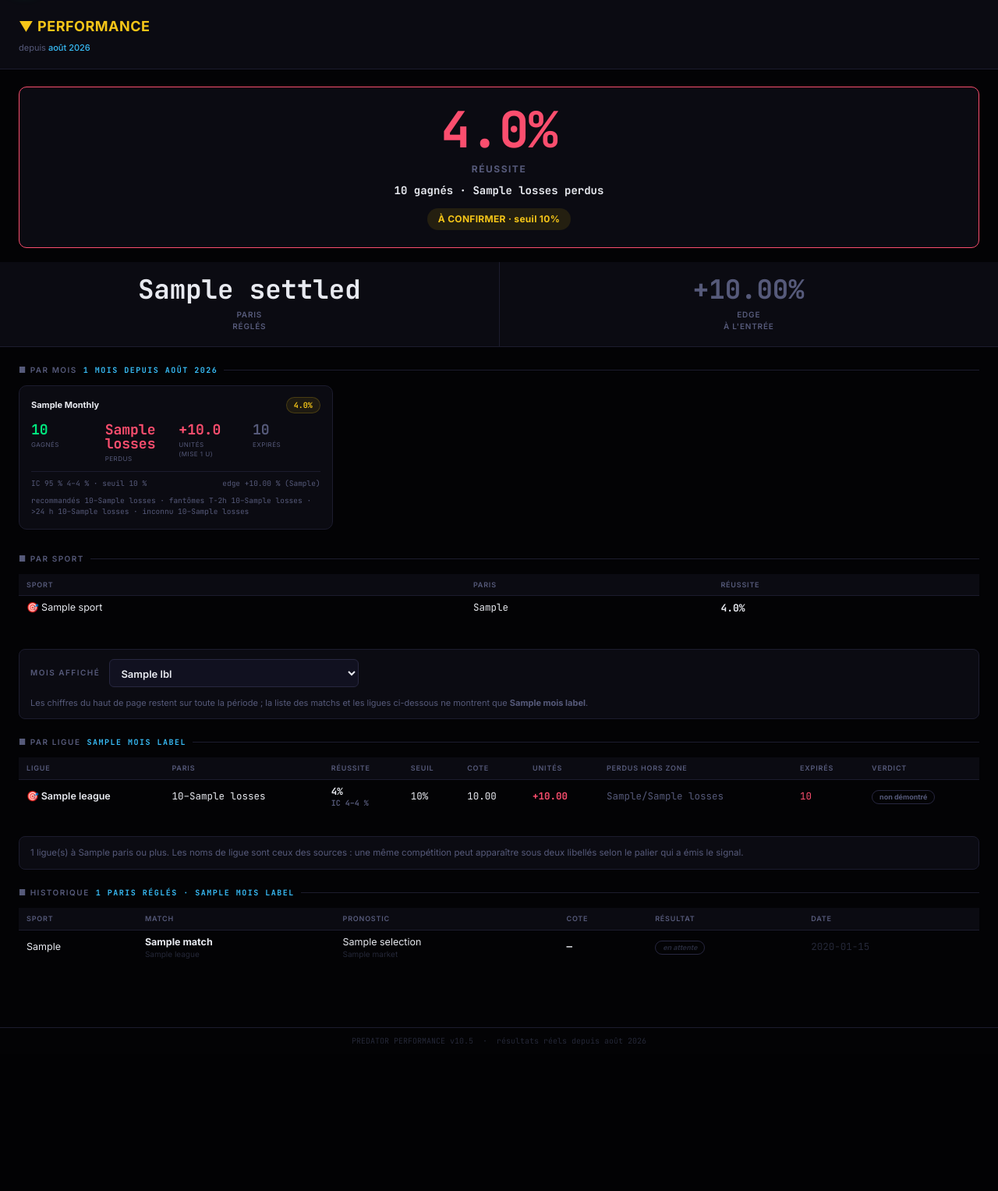
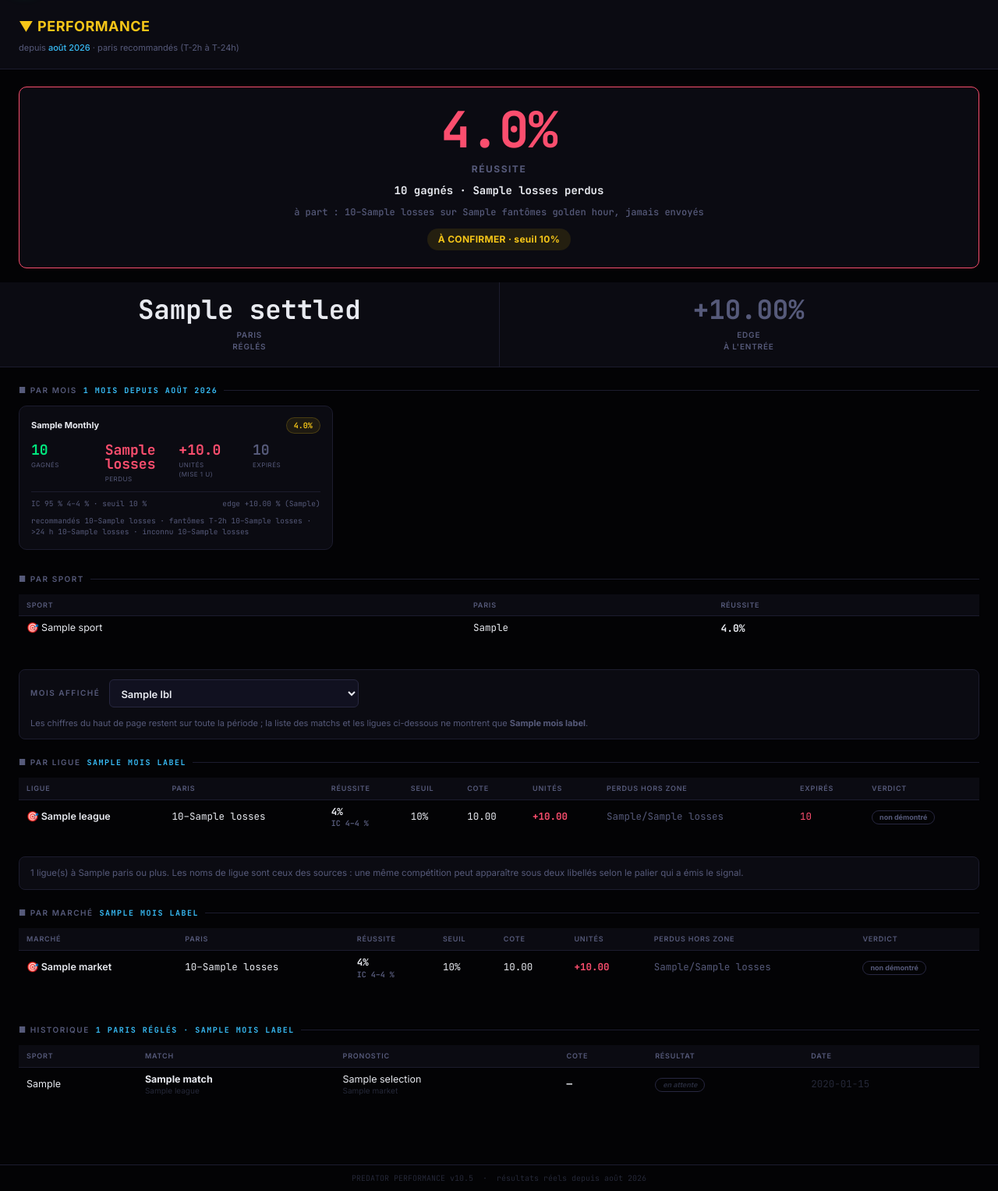
Before and after one commit to ipotrading-bot/predator, a Flask app: template templates/performance.html in a window 1280 px wide. Shown: the part 52-1579 px from the top of the page at 78% size. Before the commit the page ends 1392 px from the top, so only its background shows below. Run offline with Flask 3, Linux system fonts and the light colour scheme; the template is opened without the code that fills it: most values are stand-ins (such as "Sample title", 1, 10 or a date in 2020).

Commit message:
feat(perf): bandeau sur les paris recommandés, fantômes golden hour à part, tableau par marché
- perf_view.recommended_rows / phantom_rows (zone T-2h…T-24h + inconnu, comme
  playable_rows) ; market_breakdown même contrat que league_breakdown
- /performance : réussite, CLV, par sport calculés sur les recommandés ;
  global_s.phantoms rendu à part ; étiquette « fantôme T-2h » dans l'historique
- mesure : septembre affichait 52 % pour 4–0 recommandés et 8–11 fantômes
- INCIDENTS.md complété, gardiens ajoutés

Co-Authored-By: Claude Fable 5.1 <noreply@anthropic.com>

```diff
--- a/api/index.py
+++ b/api/index.py
@@ -37,9 +37,13 @@ from flask import Flask, jsonify, render_template, request, send_from_directory
 from core.perf_view import (ALL_MONTHS as _ALL_MONTHS,
                             filter_rows as _perf_filter_rows,
                             league_breakdown as _league_breakdown,
+                            market_breakdown as _market_breakdown,
                             month_label as _month_label,
                             monthly_summary as _monthly_summary,
+                            phantom_rows as _phantom_rows,
                             pick_month as _pick_month,
+                            playable_zone as _playable_zone,
+                            recommended_rows as _recommended_rows,
                             resolution_rate as _resolution_rate,
                             rows_of_month as _rows_of_month,
                             shown_months as _perf_shown_months)
@@ -637,6 +641,7 @@ def performance():
     monthly: list   = []   # une carte par mois affiché (core/perf_view.monthly_summary)
     leagues: list   = []   # ventilation par ligue du mois sélectionné, perdantes d'abord
     leagues_hidden  = 0    # ligues sous _LEAGUE_MIN_N paris, non listées
+    markets: list   = []   # ventilation par marché du mois sélectionné, perdants d'abord
     global_s: dict  = {}
     # Mois sélectionné par le menu déroulant `?mois=YYYY-MM` (ou « tout »).
     # Validé contre la fenêtre affichée : une valeur hors fenêtre — faute de
@@ -670,8 +675,18 @@ def performance():
                 # (meta.threshold_<sport>) et par `scripts/weekly_report.py`.
                 # Quatre appels Supabase de moins par chargement de page.
 
-                settled = [r for r in rows if r.get("outcome") in ("WIN", "LOSS", "PUSH")]
-                decisive = [r for r in rows if r.get("outcome") in ("WIN", "LOSS")]
+                # BANDEAU = PARIS RECOMMANDÉS SEULEMENT (2026-09-03). Le
+                # ledger garde aussi les fantômes de la golden hour (< T-2h,
+                # SHADOW_GOLDEN_HOUR : réglés, jamais envoyés). Les compter
+                # dans la réussite jugeait le système sur des paris que
+                # personne n'a joués — septembre affichait 52 % pour 4–0 sur
+                # les recommandés et 8–11 sur les fantômes. Ils restent
+                # comptés À PART (global_s["phantoms"]) et visibles dans
+                # l'historique avec leur étiquette.
+                reco     = _recommended_rows(rows)
+                ghosts   = [r for r in _phantom_rows(rows) if r.get("outcome") in ("WIN", "LOSS")]
+                settled = [r for r in reco if r.get("outcome") in ("WIN", "LOSS", "PUSH")]
+                decisive = [r for r in reco if r.get("outcome") in ("WIN", "LOSS")]
                 # Le tableau HISTORIQUE ne montre que les matchs dont le
                 # résultat est connu (demande opérateur) — les stats plus haut
                 # continuent de se baser sur `rows` complet, y compris les
@@ -703,9 +718,9 @@ def performance():
                 # together — clv_is_real tells the template which one it is
                 # looking at, so the page can't quietly label the entry edge
                 # as CLV.
-                clv_real = [r["clv_pct_real"] for r in rows if r.get("clv_pct_real") is not None]
-                clv_all  = clv_real or [r["clv_final"] for r in rows if r.get("clv_final") is not None]
-                edges    = [r["initial_edge"] for r in rows if r.get("initial_edge") is not None]
+                clv_real = [r["clv_pct_real"] for r in reco if r.get("clv_pct_real") is not None]
+                clv_all  = clv_real or [r["clv_final"] for r in reco if r.get("clv_final") is not None]
+                edges    = [r["initial_edge"] for r in reco if r.get("initial_edge") is not None]
 
                 # Task 4: never show a win rate without its Wilson 95% CI
                 # and the tax-adjusted breakeven probability for the
@@ -718,7 +733,10 @@ def performance():
                 breakeven = p_breakeven(avg_odds, _TAX_RATE) if avg_odds else None
 
                 global_s = {
-                    "total":        len(rows),
+                    "total":        len(reco),
+                    "phantoms":     {"n": len(ghosts),
+                                     "wins": sum(1 for r in ghosts if r["outcome"] == "WIN"),
+                                     "losses": sum(1 for r in ghosts if r["outcome"] == "LOSS")},
                     "settled":      len(settled),
                     "wins":         wins,
                     "losses":       losses,
@@ -790,12 +808,24 @@ def performance():
                 leagues_hidden = (len(_league_breakdown(scope, _TAX_RATE, min_n=1))
                                   - len(leagues))
 
+                # PAR MARCHÉ — mesuré le 2026-09-03, les pertes se concentrent
+                # par marché (spreads extérieur, unders basket) plus que par
+                # ligue ; sans ce tableau le lecteur chercherait le levier au
+                # mauvais endroit. Même contrat que PAR LIGUE.
+                markets = _market_breakdown(scope, _TAX_RATE, min_n=_LEAGUE_MIN_N)
+
+                # Étiquette de zone sur chaque ligne de l'historique : le
+                # lecteur voit quels matchs étaient des fantômes.
+                for r in history:
+                    r["_zone"] = _playable_zone(r)
+
     except Exception as e:
         log.error("Performance: %s", e)
 
     return render_template("performance.html", rows=rows, history=history,
                            global_s=global_s, monthly=monthly,
                            leagues=leagues, leagues_hidden=leagues_hidden,
+                           markets=markets,
                            league_min_n=_LEAGUE_MIN_N,
                            months=[(m, _month_label(m)) for m in months],
                            mois=mois, all_months=_ALL_MONTHS,
--- a/core/perf_view.py
+++ b/core/perf_view.py
@@ -311,3 +311,47 @@ def league_breakdown(rows: list[dict], tax_rate: float, min_n: int = 5) -> list[
         out.append(d)
     out.sort(key=lambda d: (d["pnl_units"], -d["n"], d["league"]))
     return out
+
+
+def recommended_rows(rows: list[dict]) -> list[dict]:
+    """Les lignes qu'un lecteur a pu JOUER : zone recommandée (T-2h … T-24h)
+    et lignes sans `time_to_match_minutes` (l'inconnu est conservé, comme dans
+    `learning_layer.playable_rows`). Les fantômes golden hour (< T-2h, jamais
+    envoyés) et les lignes à plus de 24 h en sortent.
+
+    C'est la base du bandeau de /performance depuis le 2026-09-03 : mesuré ce
+    jour-là, septembre affichait 52 % de réussite dont 4–0 sur les paris
+    recommandés et 8–11 sur des fantômes — la page jugeait le système sur des
+    paris qu'il n'avait conseillés à personne."""
+    return [r for r in rows if playable_zone(r) in ("zone", "nc")]
+
+
+def phantom_rows(rows: list[dict]) -> list[dict]:
+    """Le complément de `recommended_rows` : golden hour et > 24 h."""
+    return [r for r in rows if playable_zone(r) in ("golden", "hors")]
+
+
+def market_breakdown(rows: list[dict], tax_rate: float, min_n: int = 5) -> list[dict]:
+    """Réussite par (sport, marché), la plus PERDANTE en premier — même contrat
+    que `league_breakdown`. `market_type` d'abord, `market` en repli : les deux
+    colonnes coexistent dans le ledger selon l'époque d'écriture.
+
+    Mesuré le 2026-09-03 sur août+septembre : les pertes se concentraient par
+    MARCHÉ plus que par ligue (spreads extérieur et unders basket 3–6 chacun,
+    spreads extérieur soccer 9–9 à cote 1,94) — un tableau par ligue seul
+    aurait fait chercher le levier au mauvais endroit."""
+    groupes: dict[tuple[str, str], list[dict]] = {}
+    for r in rows:
+        mkt = (r.get("market_type") or r.get("market") or "").strip() or "(sans marché)"
+        groupes.setdefault((r.get("sport") or "", mkt), []).append(r)
+    out = []
+    for (sport, mkt), lignes in groupes.items():
+        decisifs = [r for r in lignes if r.get("outcome") in _DECISIF]
+        if len(decisifs) < max(min_n, 1):
+            continue
+        d = _bloc_decisif(decisifs, tax_rate)
+        d.update({"sport": sport, "market": mkt,
+                  "expired": sum(1 for r in lignes if r.get("outcome") == "expired")})
+        out.append(d)
+    out.sort(key=lambda d: (d["pnl_units"], -d["n"], d["market"]))
+    return out
--- a/templates/performance.html
+++ b/templates/performance.html
@@ -148,7 +148,7 @@
   <div class="page-hdr">
     <div class="page-title">&#9660; PERFORMANCE</div>
     <div class="page-sub">
-      depuis <b>août 2026</b>
+      depuis <b>août 2026</b> &middot; paris recommandés (T-2h à T-24h)
     </div>
   </div>
 
@@ -166,6 +166,14 @@
     <div class="wr-hero-s">
       {{ global_s.wins }} gagnés &middot; {{ global_s.losses }} perdus
     </div>
+    {# Les fantômes de la golden hour (< T-2h, jamais envoyés) sont réglés
+       comme les autres mais ne sont PAS dans le chiffre du dessus : les y
+       mettre jugerait le système sur des paris que personne n'a joués. #}
+    {% if global_s.phantoms and global_s.phantoms.n %}
+    <div class="wr-hero-s" style="color:var(--t2);font-weight:500;font-size:12px">
+      à part : {{ global_s.phantoms.wins }}&ndash;{{ global_s.phantoms.losses }} sur {{ global_s.phantoms.n }} fantômes golden hour, jamais envoyés
+    </div>
+    {% endif %}
     {# Verdict en une pastille. La regle « jamais un taux nu » tient : le
        seuil rentable apres taxe reste affiche, en cinq mots. #}
     {% if global_s.above_breakeven %}
@@ -344,6 +352,40 @@
   <div class="perf-note small">Aucune ligue à {{ league_min_n }} paris réglés ou plus en {{ mois_label }}{% if leagues_hidden %} ({{ leagues_hidden }} ligue(s) sous ce nombre){% endif %}.</div>
   {% endif %}
 
+  {# ── Par marché ──────────────────────────────────────────────────
+     Mesuré le 2026-09-03 : les pertes se concentrent par MARCHÉ (spreads
+     extérieur, unders basket) plus que par ligue. Même lecture que PAR
+     LIGUE : perdants d'abord, verdict par l'intervalle. #}
+  {% if markets %}
+  <div class="sec-hdr">&#9632; PAR MARCHÉ <em>{{ mois_label }}</em></div>
+  <div class="tbl-outer">
+    <table class="perf-table wide">
+      <thead>
+        <tr><th>Marché</th><th>Paris</th><th>Réussite</th><th>Seuil</th><th>Cote</th><th>Unités</th><th>Perdus hors zone</th><th>Verdict</th></tr>
+      </thead>
+      <tbody>
+        {% for mk in markets %}
+        <tr>
+          <td style="color:var(--t1);font-weight:600;white-space:nowrap">{{ sport_emoji.get(mk.sport, '🎯') }} {{ mk.market }}</td>
+          <td style="font-family:var(--font-data)">{{ mk.wins }}&ndash;{{ mk.losses }}</td>
+          <td style="font-family:var(--font-data);font-weight:700;color:var(--t1)">{{ "%.0f"|format(mk.win_rate) }}%
+            <div class="lg-ci">IC {{ "%.0f"|format(mk.win_rate_lo) }}&ndash;{{ "%.0f"|format(mk.win_rate_hi) }} %</div></td>
+          <td style="font-family:var(--font-data)">{% if mk.p_breakeven is not none %}{{ "%.0f"|format(mk.p_breakeven) }}%{% else %}&mdash;{% endif %}</td>
+          <td style="font-family:var(--font-data)">{% if mk.avg_odds %}{{ "%.2f"|format(mk.avg_odds) }}{% else %}&mdash;{% endif %}</td>
+          <td style="font-family:var(--font-data);font-weight:700;color:{{ 'var(--green)' if mk.pnl_units >= 0 else 'var(--red)' }}">{{ "%+.2f"|format(mk.pnl_units) }}</td>
+          <td style="font-family:var(--font-data);color:var(--t2)">{{ mk.losses_out_of_zone }}/{{ mk.losses }}</td>
+          <td>
+            {% if mk.below_breakeven %}<span class="lg-v bad">PERDANT</span>
+            {% elif mk.above_breakeven %}<span class="lg-v good">RENTABLE</span>
+            {% else %}<span class="lg-v na">non démontré{% if mk.n < 30 %} (n&lt;30){% endif %}</span>{% endif %}
+          </td>
+        </tr>
+        {% endfor %}
+      </tbody>
+    </table>
+  </div>
+  {% endif %}
+
   {% if history %}
   <div class="sec-hdr">&#9632; HISTORIQUE <em>{{ history|length }} paris réglés &middot; {{ mois_label }}</em></div>
   <div class="tbl-outer">
@@ -371,6 +413,8 @@
             {% if oc == 'WIN' %}<span class="oc-win">✓ GAGNÉ</span>
             {% elif oc == 'LOSS' %}<span class="oc-loss">✗ PERDU</span>
             {% else %}<span class="oc-exp">en attente</span>{% endif %}
+            {% if r._zone == 'golden' %}<div style="color:var(--t3);font-size:9px;margin-top:2px">fantôme T-2h, non envoyé</div>
+            {% elif r._zone == 'hors' %}<div style="color:var(--t3);font-size:9px;margin-top:2px">&gt; 24 h, hors zone</div>{% endif %}
           </td>
           <td class="ts">{{ r.created_at[:10] if r.created_at else '—' }}</td>
         </tr>
```
Also changed, not shown: INCIDENTS.md (+8 -1 lines), tests/test_perf_mois_ligues.py (+36 -0 lines).
